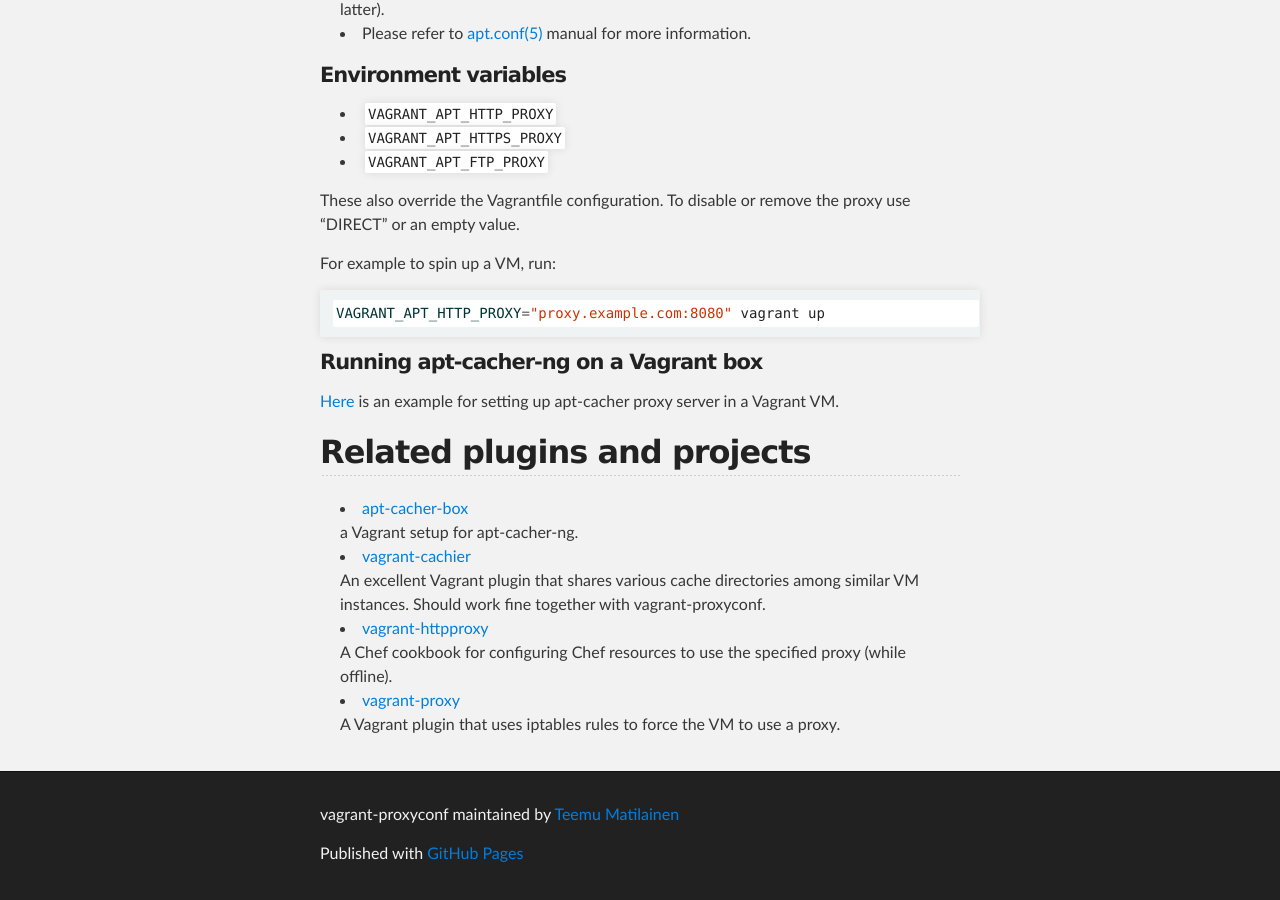
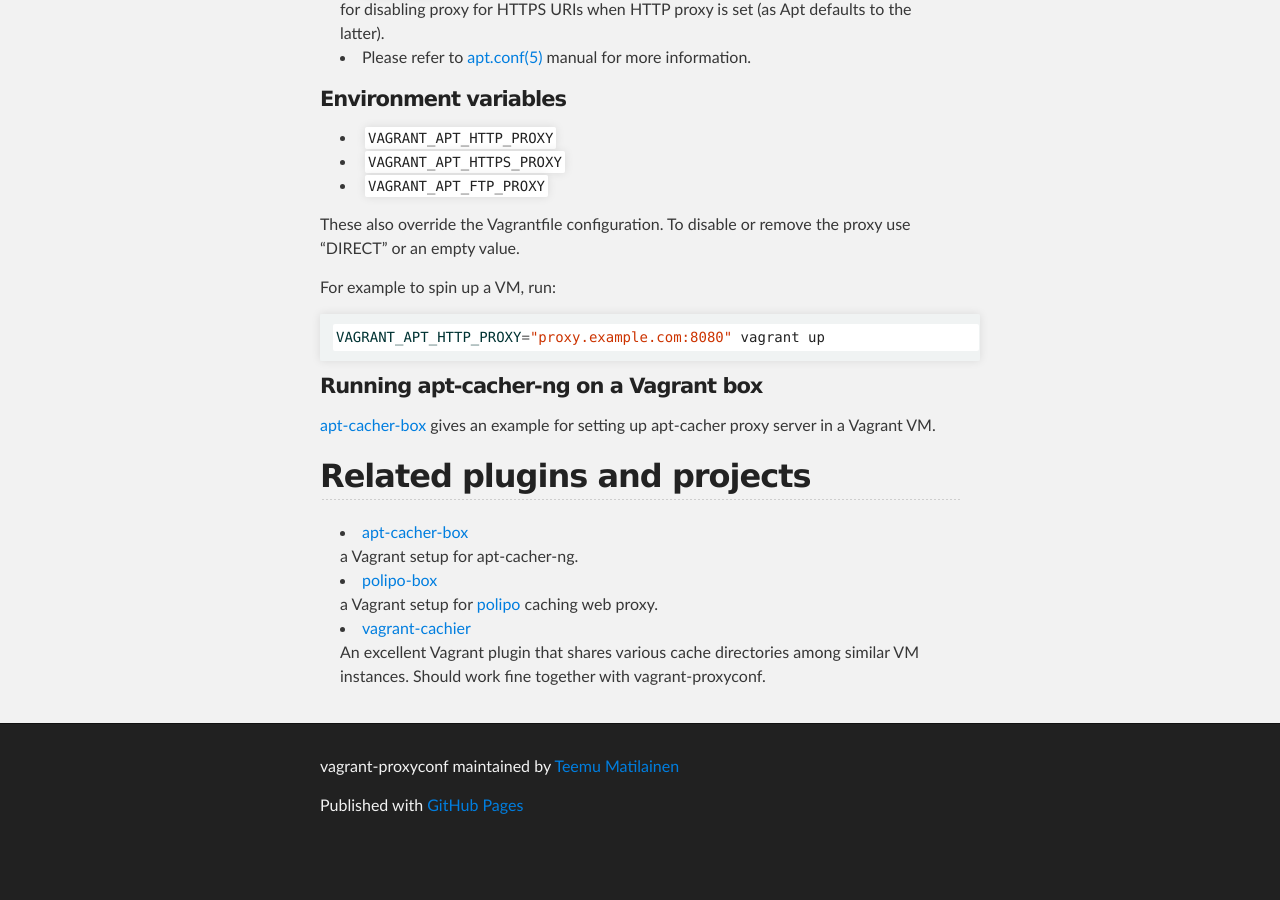
Before and after one commit to tmatilai/vagrant-proxyconf, a Jekyll site: the page built from index.md, in a window 1280 px wide and 900 px high, scrolled down 4394 px. Built offline with Jekyll 4.4.1, drawn with Linux system fonts in a browser that asks for light colours; Markdown is read by kramdown in place of the engine named in the settings; after the commit the page ends 5246 px from its top, so only the background shows below that; some of the changed text lies outside the part shown.

Commit message:
Update for v0.5.2 from rev cb8820e

```diff
--- a/index.md
+++ b/index.md
@@ -16,7 +16,7 @@ latest_release: v0.5.1
 [gemnasium]: https://gemnasium.com/tmatilai/vagrant-proxyconf
 [codeclimate]: https://codeclimate.com/github/tmatilai/vagrant-proxyconf
 
-A [Vagrant](http://www.vagrantup.com/) plugin that configures the virtual machine to use specified proxies. This is useful for example in case you are behind a corporate proxy server, or you have a caching proxy.
+A [Vagrant](http://www.vagrantup.com/) plugin that configures the virtual machine to use specified proxies. This is useful for example in case you are behind a corporate proxy server, or you have a caching proxy (for example [polipo](https://github.com/tmatilai/polipo-box)).
 
 At this state we support:
 
@@ -199,15 +199,13 @@ VAGRANT_APT_HTTP_PROXY="proxy.example.com:8080" vagrant up
 
 #### Running apt-cacher-ng on a Vagrant box
 
-[Here](https://github.com/tmatilai/apt-cacher-box) is an example for setting up apt-cacher proxy server in a Vagrant VM.
+[apt-cacher-box](https://github.com/tmatilai/apt-cacher-box) gives an example for setting up apt-cacher proxy server in a Vagrant VM.
 
 ## Related plugins and projects
 
 * [apt-cacher-box](https://github.com/tmatilai/apt-cacher-box)<br/>
   a Vagrant setup for apt-cacher-ng.
+* [polipo-box](https://github.com/tmatilai/polipo-box)<br/>
+  a Vagrant setup for [polipo](http://www.pps.univ-paris-diderot.fr/~jch/software/polipo/) caching web proxy.
 * [vagrant-cachier](https://github.com/fgrehm/vagrant-cachier)<br/>
   An excellent Vagrant plugin that shares various cache directories among similar VM instances. Should work fine together with vagrant-proxyconf.
-* [vagrant-httpproxy](https://github.com/juliandunn/vagrant-httpproxy)<br/>
-  A Chef cookbook for configuring Chef resources to use the specified proxy (while offline).
-* [vagrant-proxy](https://github.com/clintoncwolfe/vagrant-proxy)<br/>
-  A Vagrant plugin that uses iptables rules to force the VM to use a proxy.
```
Also changed, not shown: other parts of index.md (+1 -1 lines).
